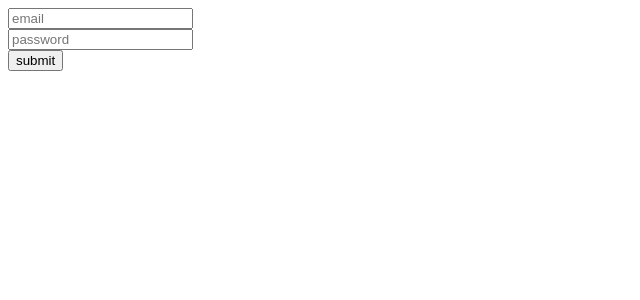
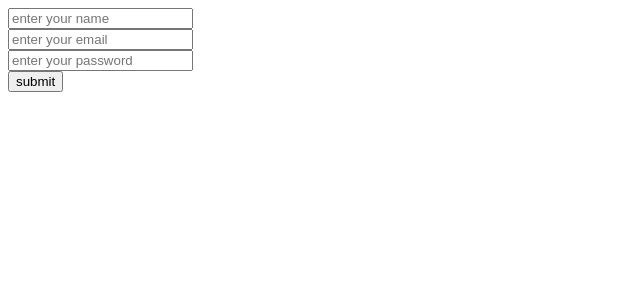
Before and after one commit to segfaulted11/ContexAPI_CustomHook, a React (Vite) app: page / in a window 1280 px wide. Shown: the top 300 px of the page, without its empty margins (0-640 px from the left). Built offline with nearby package versions, Linux system fonts and the light colour scheme.

Commit message:
using customHook for managing many fileds(controlled) to rduce duplication of code

```diff
--- a/src/App.jsx
+++ b/src/App.jsx
@@ -2,6 +2,7 @@ import './App.css'
 import ControlledField from './Components/ControlledField'
 import ControlledFields from './Components/ControlledFields'
 import FormAction from './Components/FormAction'
+import HookForm from './Components/HookForm'
 import SimpleForm from './Components/SimpleForm'
 import UncontrolledField from './Components/UncontrolledField'
 
@@ -14,10 +15,11 @@ function App() {
 {/* <FormAction/> */}
 {/* <ControlledField/> */}
 {/* <UncontrolledField/> */}
-<ControlledFields/>
+{/* <ControlledFields/> */}
+<HookForm/>
 
     </>
   )
 }
 
-export default App
+export default App;
--- /dev/null
+++ b/src/Components/CustomHook/useInputField.jsx
@@ -0,0 +1,17 @@
+import React from 'react';
+import { useState } from 'react';
+
+const useInputField = (defaultValue) => {
+
+    const [fieldValue, setFieldValue] = useState(defaultValue);//1
+
+    const handleFieldOnChange = (e) => {
+        const value = e.target.value;
+        setFieldValue(value);
+    }//2
+
+    return [fieldValue,handleFieldOnChange];
+
+};
+
+export default useInputField;
--- /dev/null
+++ b/src/Components/HookForm.jsx
@@ -0,0 +1,35 @@
+import React from "react";
+import useInputField from "./CustomHook/useInputField";
+
+const HookForm = () => {
+  const [name, nameOnChange] = useInputField("");//1
+  const [email, emailOnChange] = useInputField("");//1
+  const [password, passwordOnChange] = useInputField("");//1
+
+  const handleSubmit = (e) => {
+    e.preventDefault();
+    console.log("submit", name, email,password); {/*3 */}
+  };
+
+  return (
+    <div>
+      <form onSubmit={handleSubmit}>
+        <input type="text" placeholder="enter your name"
+        onChange={nameOnChange}
+        defaultValue={name} />{/* 2 */}
+        <br />
+        <input type="email" placeholder="enter your email"
+        onChange={emailOnChange}
+        defaultValue={email} />{/* 2 */}
+        <br />
+        <input type="password" placeholder="enter your password"
+        onChange={passwordOnChange}
+        defaultValue={password} />{/* 2 */}
+        <br />
+        <input type="submit" value="submit" />
+      </form>
+    </div>
+  );
+};
+
+export default HookForm;
```
